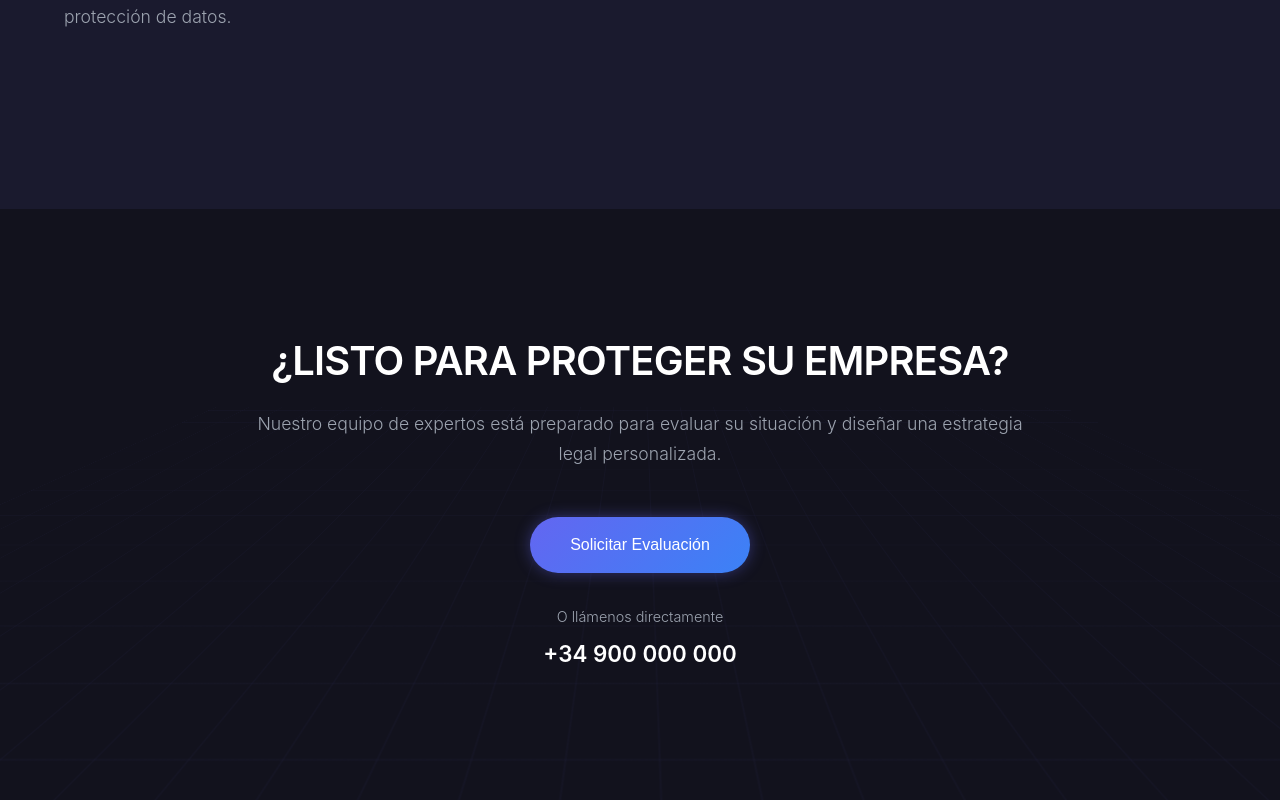
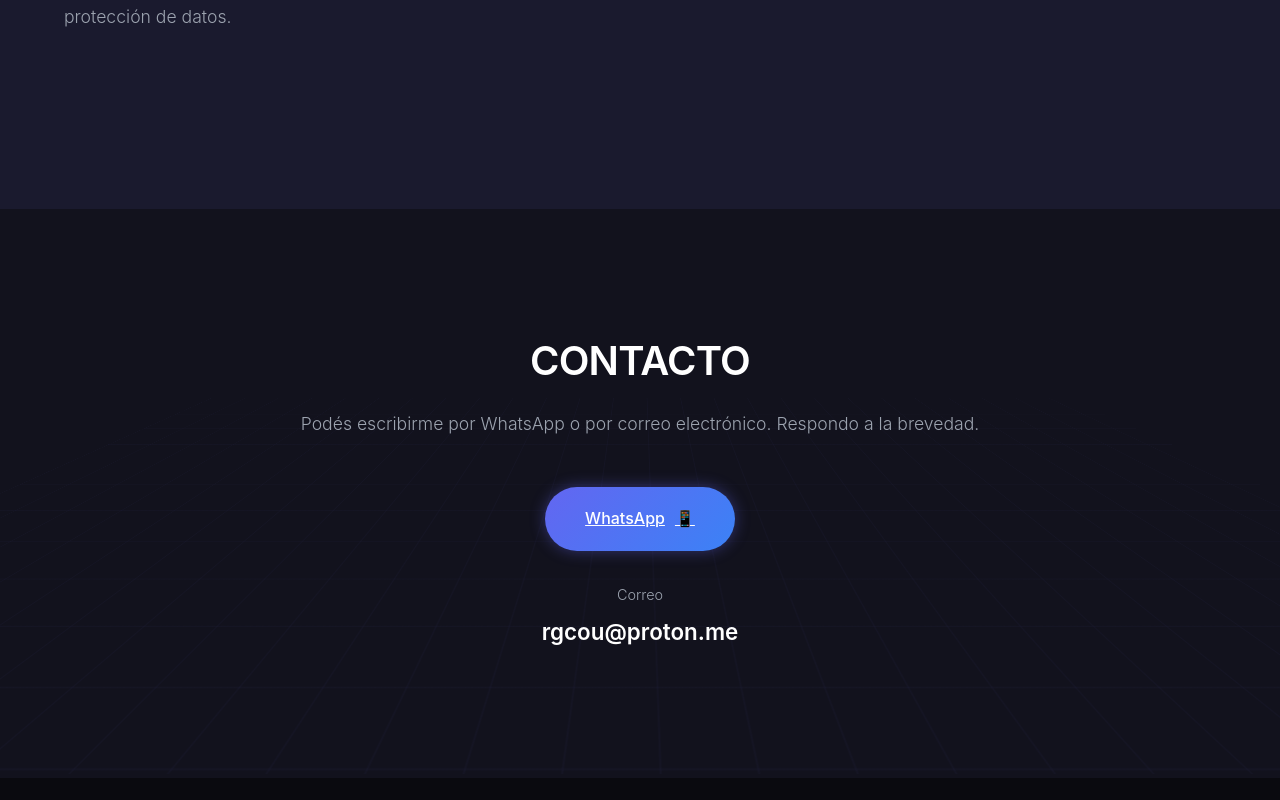
Before and after one commit to rgcou/sitio-web, a React (Create React App) app: page / in a window 1280 px wide. Shown: the part 3093-3893 px from the top of the page. After the commit the page ends 3871 px from the top, so only its background shows below. Built offline with nearby package versions, Linux system fonts and the light colour scheme; the HTML template or start-up script is replaced by a standard one.

Commit message:
Update Home.jsx

```diff
--- a/src/components/Home.jsx
+++ b/src/components/Home.jsx
@@ -48,6 +48,7 @@ const Home = () => {
 
   return (
     <div className="home-elite">
+
       {/* Hero Section */}
       <section id="hero" ref={sectionRefs.hero} className="hero-elite">
         <div className="hero-background">
@@ -226,24 +227,34 @@ const Home = () => {
 </section>
 
 
-      {/* CTA Section */}
+     {/* Contact Section */}
 <section id="contact" ref={sectionRefs.contact} className="cta-elite">
   <div className="cta-background-elite">
     <div className="cta-grid"></div>
   </div>
 
   <div className="cta-content-elite">
-          <h2>¿LISTO PARA PROTEGER SU EMPRESA?</h2>
-          <p>Nuestro equipo de expertos está preparado para evaluar su situación y diseñar una estrategia legal personalizada.</p>
+    <h2>CONTACTO</h2>
+    <p>
+      Podés escribirme por WhatsApp o por correo electrónico. Respondo a la brevedad.
+    </p>
 
     <div className="cta-buttons-elite">
-            <button className="btn-elite-primary">
-              <span>Solicitar Evaluación</span>
+      <a
+        className="btn-elite-primary"
+        href="https://wa.me/5491176016251"
+        target="_blank"
+        rel="noreferrer"
+        aria-label="Contactar por WhatsApp"
+      >
+        <span>WhatsApp</span>
+        <span style={{ marginLeft: 10 }}>📱</span>
         <div className="btn-hover-effect"></div>
-            </button>
+      </a>
+
       <div className="cta-contact-info">
-              <span>O llámenos directamente</span>
-              <a href="tel:+34000000000">+34 900 000 000</a>
+        <span>Correo</span>
+        <a href="mailto:rgcou@proton.me">rgcou@proton.me</a>
       </div>
     </div>
   </div>
```
Lines whose indentation alone changed are shown as unchanged.
